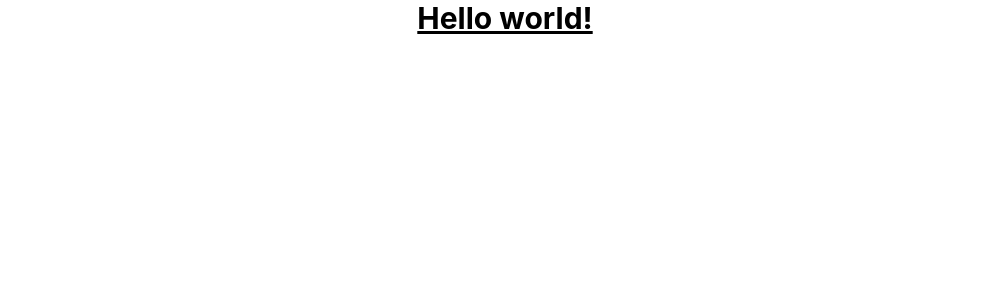
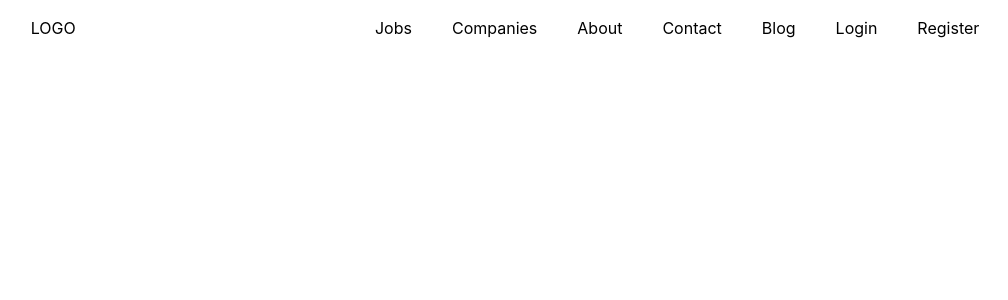
Before and after one commit to Strzegomiak/Job-app, a React (Create React App) app in the folder job-app/: page / in a window 1280 px wide. Shown: the top 300 px of the page, without its empty margins (135-1143 px from the left). Built offline with nearby package versions, Linux system fonts and the light colour scheme.

Commit message:
27.12 first c

```diff
--- a/job-app/package.json
+++ b/job-app/package.json
@@ -3,6 +3,10 @@
   "version": "0.1.0",
   "private": true,
   "dependencies": {
+    "@emotion/react": "^11.11.3",
+    "@emotion/styled": "^11.11.0",
+    "@mui/icons-material": "^5.15.2",
+    "@mui/material": "^5.15.2",
     "@testing-library/jest-dom": "^5.17.0",
     "@testing-library/react": "^13.4.0",
     "@testing-library/user-event": "^13.5.0",
--- a/job-app/src/App.tsx
+++ b/job-app/src/App.tsx
@@ -1,11 +1,12 @@
 import React from "react";
 import logo from "./logo.svg";
 import "./App.css";
+import Navbar from "./components/Navbar";
 
 function App() {
   return (
     <div className="App">
-      <h1 className="text-3xl font-bold underline">Hello world!</h1>
+      <Navbar />
     </div>
   );
 }
--- /dev/null
+++ b/job-app/src/components/Navbar.tsx
@@ -0,0 +1,46 @@
+import MenuIcon from "@mui/icons-material/Menu";
+import { useState } from "react";
+import TemporaryDrawer from "./TemporaryDrawer";
+
+const Navbar = () => {
+  const [isOpen, setIsOpen] = useState(false);
+
+  const hangleDrawer = () => {
+    setIsOpen((prev) => !prev);
+  };
+
+  return (
+    <nav className="flex m-4 justify-around">
+      <h2>LOGO</h2>
+      <div onClick={hangleDrawer} className="hidden max-md:block">
+        <MenuIcon />
+      </div>
+      <TemporaryDrawer isOpen={isOpen} hangleDrawer={hangleDrawer} />
+      <ul className="flex max-md:hidden gap-10 max-lg:gap-5">
+        <li>
+          <a>Jobs</a>
+        </li>
+        <li>
+          <a>Companies</a>
+        </li>
+        <li>
+          <a>About</a>
+        </li>
+        <li>
+          <a>Contact</a>
+        </li>
+        <li>
+          <a>Blog</a>
+        </li>
+        <li>
+          <a>Login</a>
+        </li>
+        <li>
+          <a>Register</a>
+        </li>
+      </ul>
+    </nav>
+  );
+};
+
+export default Navbar;
--- /dev/null
+++ b/job-app/src/components/TemporaryDrawer.tsx
@@ -0,0 +1,57 @@
+import * as React from "react";
+import InboxIcon from "@mui/icons-material/MoveToInbox";
+import MailIcon from "@mui/icons-material/Mail";
+
+import {
+  Box,
+  Button,
+  Divider,
+  Drawer,
+  List,
+  ListItem,
+  ListItemButton,
+  ListItemIcon,
+  ListItemText,
+} from "@mui/material";
+
+export default function TemporaryDrawer(props: any) {
+  const toggleDrawer =
+    (open: boolean) => (event: React.KeyboardEvent | React.MouseEvent) => {
+      if (
+        event.type === "keydown" &&
+        ((event as React.KeyboardEvent).key === "Tab" ||
+          (event as React.KeyboardEvent).key === "Shift")
+      ) {
+        return;
+      }
+      props.hangleDrawer();
+    };
+
+  return (
+    <Drawer onClose={toggleDrawer(false)} anchor={"top"} open={props.isOpen}>
+      <ul className="flex gap-10 max-lg:gap-5">
+        <li>
+          <a>Jobs</a>
+        </li>
+        <li>
+          <a>Companies</a>
+        </li>
+        <li>
+          <a>About</a>
+        </li>
+        <li>
+          <a>Contact</a>
+        </li>
+        <li>
+          <a>Blog</a>
+        </li>
+        <li>
+          <a>Login</a>
+        </li>
+        <li>
+          <a>Register</a>
+        </li>
+      </ul>
+    </Drawer>
+  );
+}
```
Also changed, not shown: 1 other file (tests, documents, lock files or other folders).
